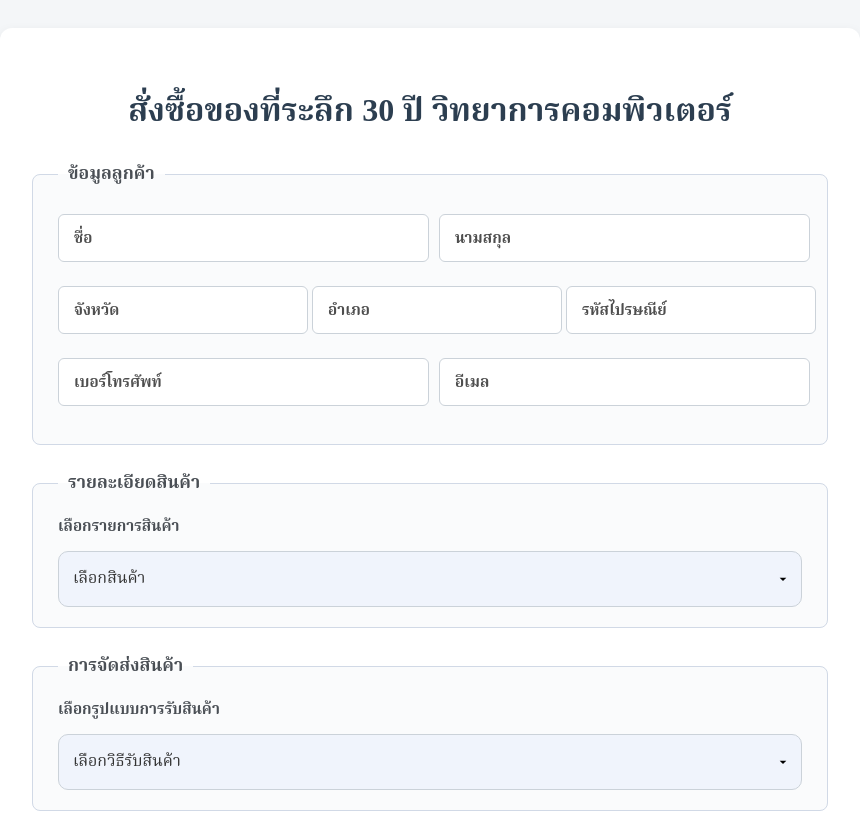
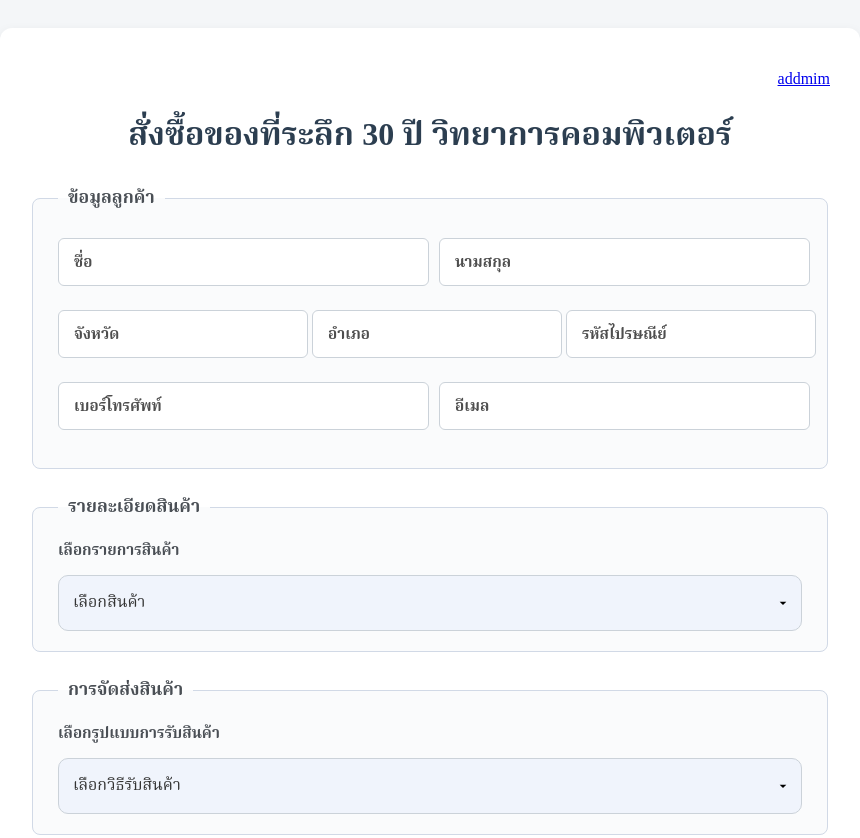
Before and after one commit to stampyana/-30-CS, a plain HTML site: page index.html in a window 1280 px wide. Shown: the top 838 px of the page, without its empty margins (210-1070 px from the left). Drawn offline with Linux system fonts and the light colour scheme.

Commit message:
Second commit

```diff
--- a/customer.html
+++ b/index.html
@@ -14,7 +14,11 @@
 </head>
 <body>
     <main class="container">
+    <div style="display: flex; justify-content: flex-end;">
+        <a href="adimin.html">addmim</a>
+    </div>
     <h1>สั่งซื้อของที่ระลึก 30 ปี วิทยาการคอมพิวเตอร์</h1>
+
     <form>
       <fieldset>
         <legend>ข้อมูลลูกค้า</legend>
```
Also changed, not shown: adimin.html (+3 -0 lines).
